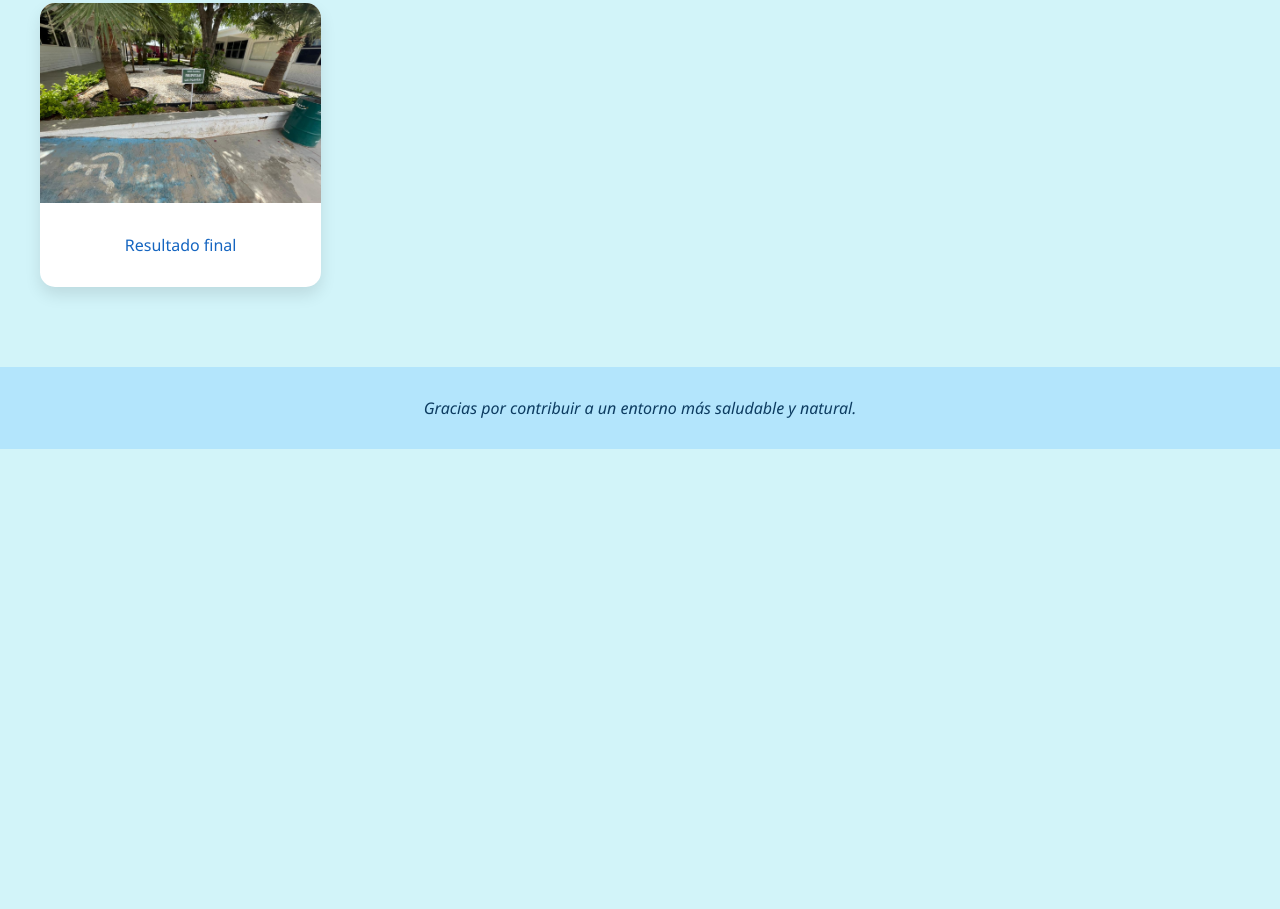
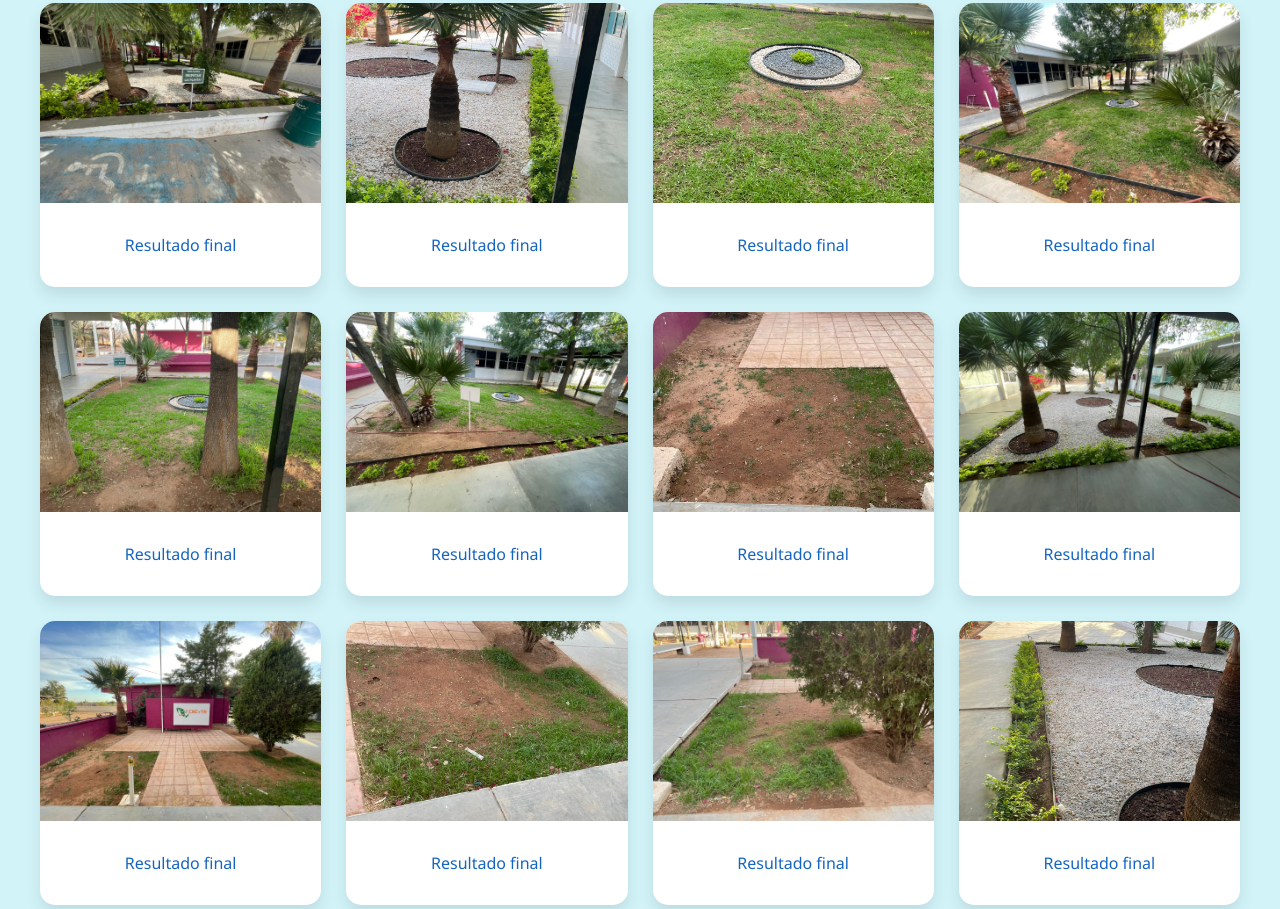
Before and after one commit to proyectotrasversalareas/proyectoareas.github.io, a plain HTML site: page galeriatransversall.html in a window 1280 px wide. Shown: the part 922-1831 px from the top of the page. Before the commit the page ends 1371 px from the top, so only its background shows below. Drawn offline with Linux system fonts and the light colour scheme.

Commit message:
Add files via upload

```diff
--- a/galeriatransversall.html
+++ b/galeriatransversall.html
@@ -127,6 +127,50 @@
         <img src="pa9.jpg" alt="Estado posterior del área" />
         <p>Resultado final</p>
       </div>
+<div class="tarjeta">
+        <img src="pa10.jpg" alt="Medidas del área trabajada" />
+        <p>Resultado final</p>
+      </div>
+<div class="tarjeta">
+        <img src="pa11.jpg" alt="Medidas del área trabajada" />
+        <p>Resultado final</p>
+      </div>
+<div class="tarjeta">
+        <img src="pa12.jpg" alt="Medidas del área trabajada" />
+        <p>Resultado final</p>
+      </div>
+<div class="tarjeta">
+        <img src="pa13.jpg" alt="Medidas del área trabajada" />
+        <p>Resultado final</p>
+      </div>
+<div class="tarjeta">
+        <img src="pa14.jpg" alt="Medidas del área trabajada" />
+        <p>Resultado final</p>
+      </div>
+<div class="tarjeta">
+        <img src="pa15.jpg" alt="Medidas del área trabajada" />
+        <p>Resultado final</p>
+      </div>
+<div class="tarjeta">
+        <img src="pa16.jpg" alt="Medidas del área trabajada" />
+        <p>Resultado final</p>
+      </div>
+<div class="tarjeta">
+        <img src="pa17.jpg" alt="Medidas del área trabajada" />
+        <p>Resultado final</p>
+      </div>
+<div class="tarjeta">
+        <img src="pa18.jpg" alt="Medidas del área trabajada" />
+        <p>Resultado final</p>
+      </div>
+<div class="tarjeta">
+        <img src="pa19.jpg" alt="Medidas del área trabajada" />
+        <p>Resultado final</p>
+      </div>
+<div class="tarjeta">
+        <img src="pa20.jpg" alt="Medidas del área trabajada" />
+        <p>Resultado final</p>
+      </div>
     </div>
   </main>
 
```
Also changed, not shown: pa10.jpg (added), pa11.jpg (added), pa12.jpg (added), pa13.jpg (added), pa14.jpg (added), pa15.jpg (added), pa16.jpg (added), pa17.jpg (added), pa18.jpg (added), pa19.jpg (added), pa20.jpg (added).
